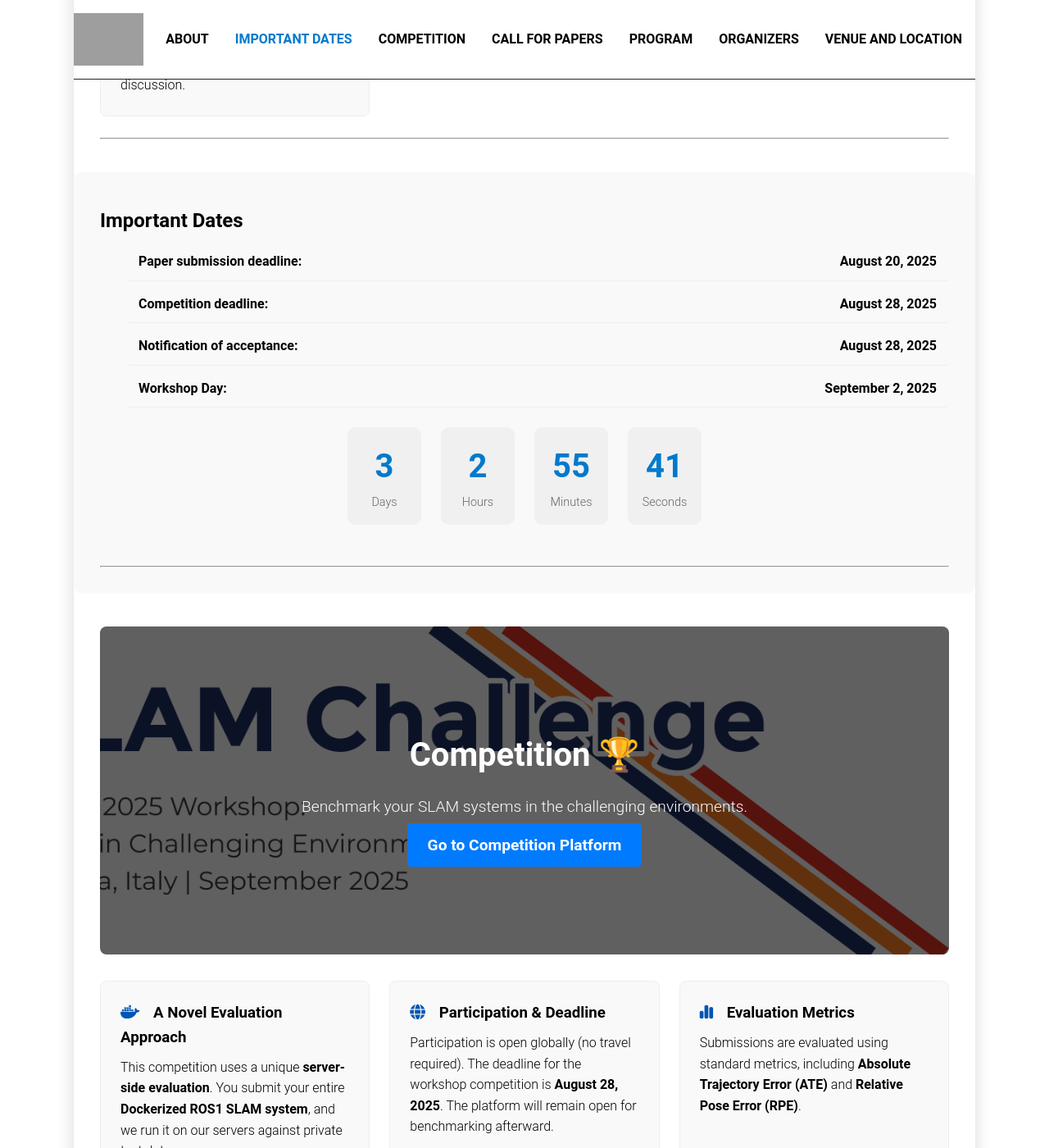
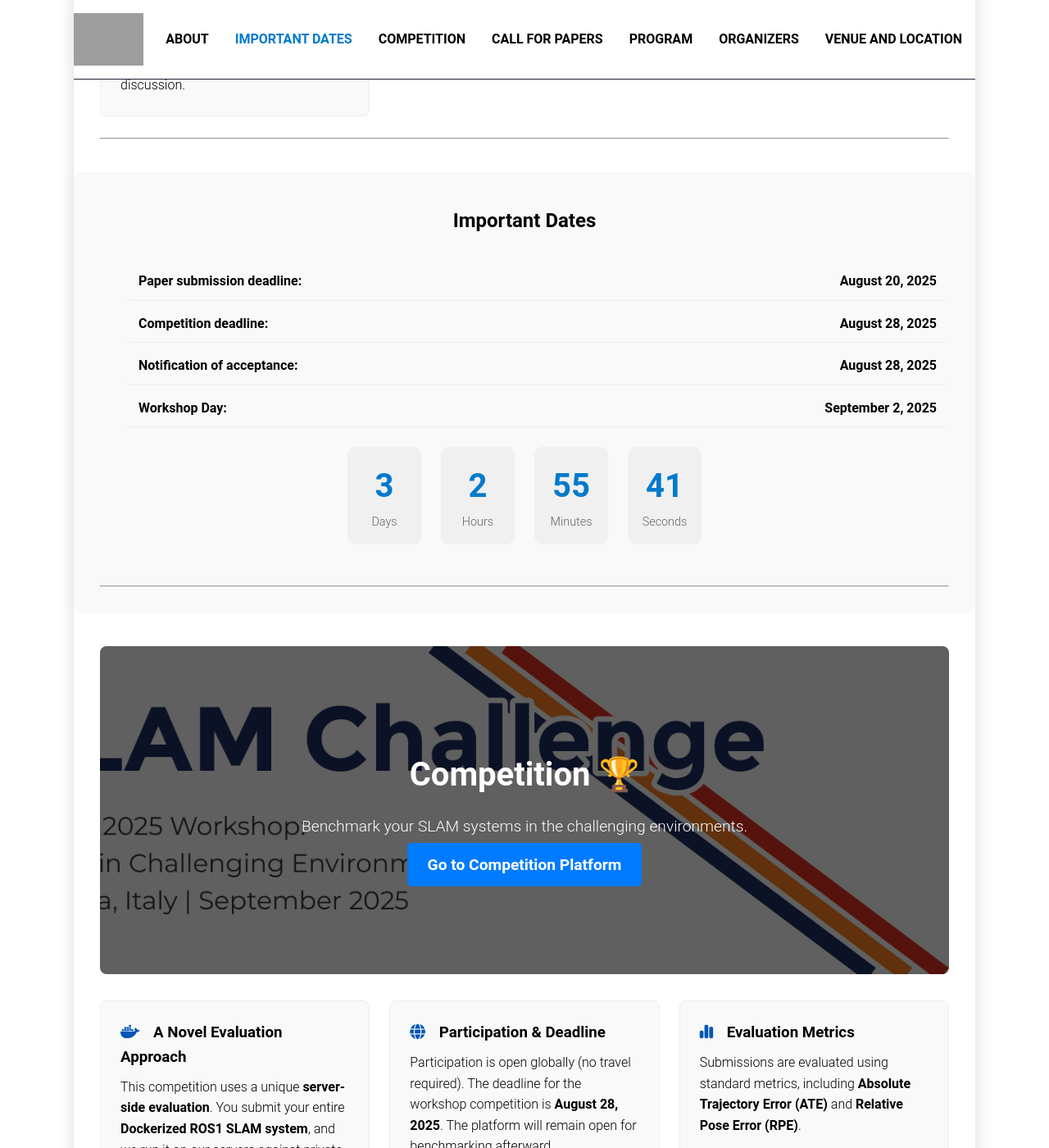
Before and after one commit to comrob/ecmr25slam, a Jekyll site: the page built from docs/index.markdown, in a window 1280 px wide and 1400 px high, scrolled down 1056 px. Shown: the whole window at 82% size. Built offline with Jekyll 4.4.1, drawn with Linux system fonts in a browser that asks for light colours; grey boxes are pictures that could not be loaded.

Commit message:
Add styles for program and dates section headers

```diff
--- a/docs/assets/css/style.css
+++ b/docs/assets/css/style.css
@@ -1137,6 +1137,19 @@
     color: #ffc107; /* A gold color for the star icon */
 }
 
+
+/* --- Program Section Header --- */
+#program-section h2 {
+  text-align: center;
+  margin-bottom: 2rem;
+}
+
+/* --- Dates Section Header --- */
+#dates-section h2 {
+  text-align: center;
+  margin-bottom: 2rem;
+}
+
 /* --- About Section Enhancement --- */
 #about-section h2 {
   text-align: center;
```
